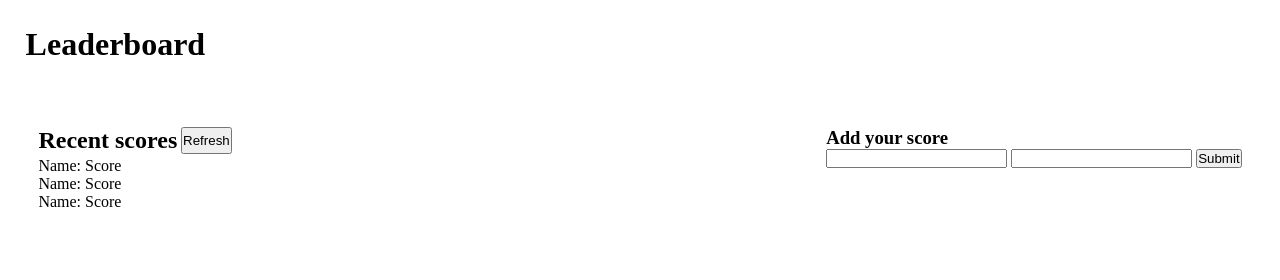
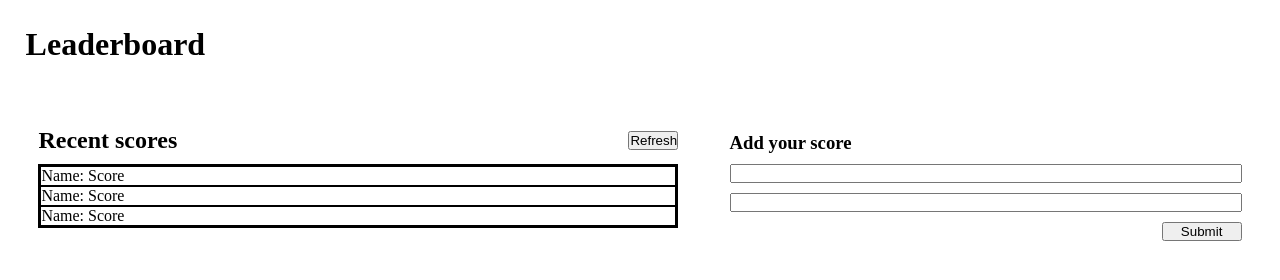
Before and after one commit to Zafron047/Leaderboard, a website built with webpack: page src/index.html in a window 1280 px wide. Built offline with nearby package versions, Linux system fonts and the light colour scheme.

Commit message:
Add position styling

```diff
--- a/src/index.html
+++ b/src/index.html
@@ -11,12 +11,12 @@
       <div class="list">
         <div class="listHeader">
           <h2>Recent scores</h2>
-          <button type="submit">Refresh</button>
+          <button class="refresh-btn" type="submit">Refresh</button>
         </div>
-        <ul>
-          <li>Name: Score</li>
-          <li>Name: Score</li>
-          <li>Name: Score</li>
+        <ul class="list-box">
+          <li class="list-item">Name: Score</li>
+          <li class="list-item">Name: Score</li>
+          <li class="list-item">Name: Score</li>
         </ul>
       </div>
 
@@ -24,7 +24,7 @@
         <h3>Add your score</h3>
         <input type="text">
         <input type="text">
-        <button type="submit">Submit</button>
+        <button class="submit-btn" type="submit">Submit</button>
       </div>
     </main>
     <script src="dist/bundle.js"></script>
--- a/src/style.css
+++ b/src/style.css
@@ -8,6 +8,7 @@
   display: flex;
   justify-content: space-between;
   padding: 3%;
+  height: auto;
 }
 
 h1 {
@@ -15,12 +16,39 @@ h1 {
 }
 
 .list {
-  width: 30vw;
+  width: 50vw;
   gap: 5%;
 }
 
 .listHeader {
   display: flex;
-  gap: 1%;
-  margin-bottom: 1%;
+  justify-content: space-between;
+  align-items: center;
+  margin-bottom: 10px;
 }
+
+.refresh-btn {
+  width: 50px;
+}
+
+.list-box {
+  border: 2px solid Black;
+}
+
+.list-item {
+  border: 1px solid black;
+}
+
+.input {
+  height: auto;
+  width: 40vw;
+  display: flex;
+  flex-direction: column;
+  gap: 10px;
+  padding-top: 5px;
+}
+
+.submit-btn {
+  width: 80px;
+  align-self: flex-end;
+}
```
